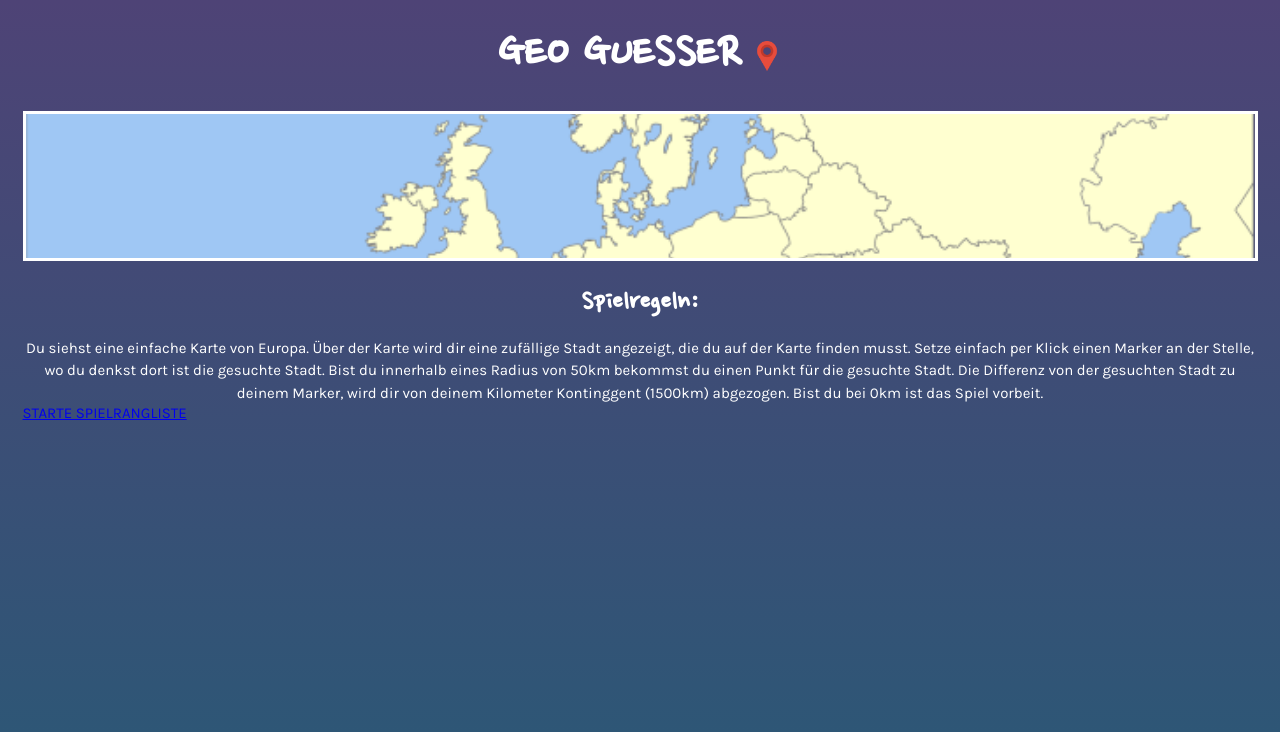
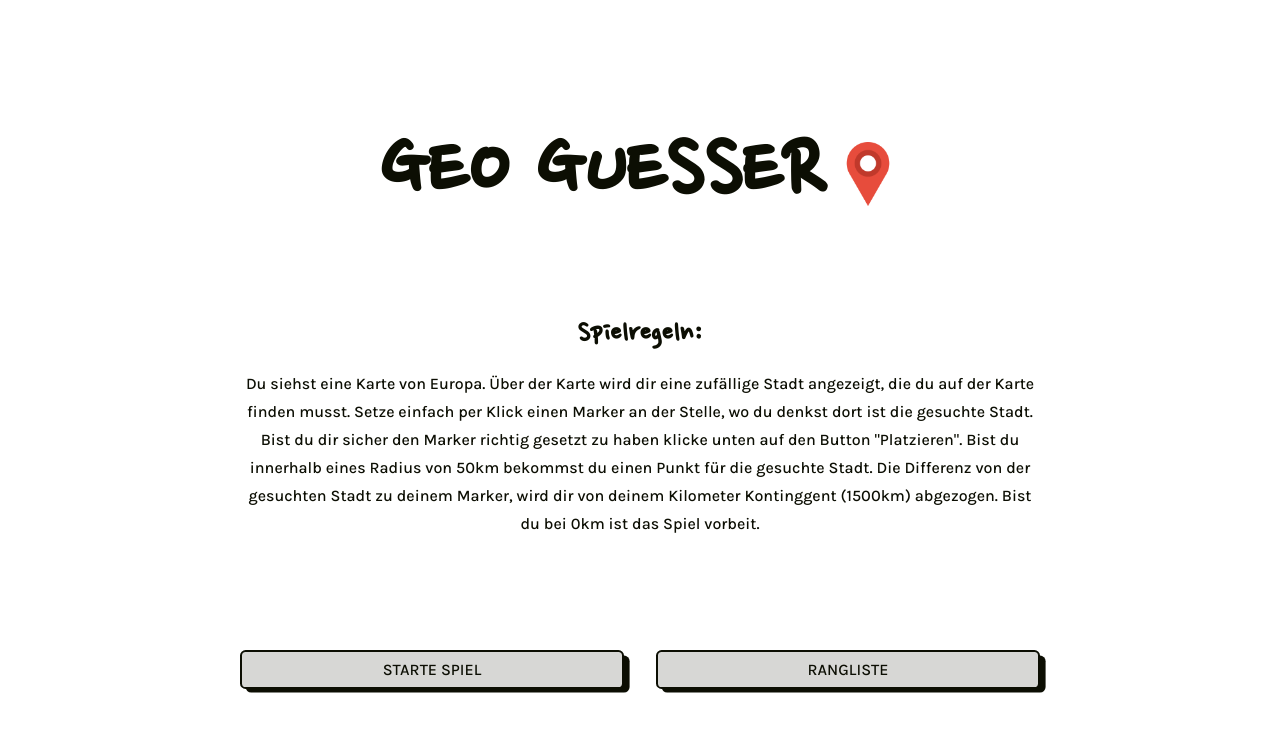
Before and after one commit to pascal-prfst/city-guesser, a React (Vite) app: page / in a window 1280 px wide. Shown: the top 732 px of the page. Built offline with nearby package versions, Linux system fonts and the light colour scheme.

Commit message:
design updates

```diff
--- a/package.json
+++ b/package.json
@@ -11,6 +11,7 @@
   "dependencies": {
     "react": "^18.2.0",
     "react-dom": "^18.2.0",
+    "react-paginate": "^8.1.5",
     "react-router": "^6.10.0",
     "react-router-dom": "^6.10.0"
   },
--- a/src/components/UIElements/Button.module.css
+++ b/src/components/UIElements/Button.module.css
@@ -0,0 +1,49 @@
+.startpage_container {
+  background-color: var(--black);
+}
+
+.button_container {
+  position: relative;
+  width: 100%;
+  height: 100%;
+}
+
+.button_shadow {
+  height: 37px;
+  width: 100%;
+  z-index: -1;
+  transform: translate(0.35rem, 0.35rem);
+  background-color: var(--black);
+  border-radius: 0.35rem;
+  transition: all 250ms;
+}
+
+.button {
+  width: 100%;
+  position: absolute;
+  top: 0;
+  left: 0;
+  padding: 0.5rem;
+  z-index: 1;
+  border: 2px solid var(--black);
+  color: var(--black);
+  background-color: var(--gray);
+  background-repeat: no-repeat;
+  font-size: 1rem;
+  font-weight: 500;
+  border-radius: 0.35rem;
+}
+
+.link {
+  text-decoration: none;
+  text-align: center;
+}
+
+.button_container:hover .button_shadow {
+  cursor: pointer;
+  transform: translate(0, 0);
+}
+
+.button_container:hover .button {
+  filter: brightness(1.03);
+}
--- a/src/components/UIElements/Button.tsx
+++ b/src/components/UIElements/Button.tsx
@@ -5,7 +5,14 @@ import { ButtonProps } from "../../../types/types";
 
 function Button({ children, to, onClick, inverted, disabled }: ButtonProps) {
   if (to) {
-    return <Link to={to}>{children}</Link>;
+    return (
+      <div className={classes.button_container}>
+        <Link className={`${classes.button} ${classes.link}`} to={to}>
+          {children}
+        </Link>
+        <div className={classes.button_shadow}></div>
+      </div>
+    );
   }
 
   return <button>{children}</button>;
--- /dev/null
+++ b/src/components/UIElements/Pagination.module.css
@@ -0,0 +1,36 @@
+.score_content {
+  display: flex;
+  flex-direction: column;
+  justify-content: space-between;
+  height: 100%;
+}
+
+.score_entry {
+  display: flex;
+  align-items: center;
+  justify-content: space-between;
+  margin-bottom: 0.75rem;
+  font-size: 1.75rem;
+}
+
+.pagination_container {
+  display: flex;
+  justify-content: center;
+  align-items: center;
+  font-size: 1.75rem;
+  gap: 1.25rem;
+}
+
+.pagination_container a:hover {
+  cursor: pointer;
+}
+
+.active_page {
+  width: 2rem;
+  height: 2rem;
+  display: grid;
+  place-content: center;
+  background-color: var(--grey);
+  color: var(--black);
+  border-radius: 50%;
+}
--- /dev/null
+++ b/src/components/UIElements/Pagination.tsx
@@ -0,0 +1,66 @@
+import ReactPaginate from "react-paginate";
+import { useState } from "react";
+
+import classes from "./Pagination.module.css";
+import { Score } from "../../../types/types";
+
+type ItemListProps = {
+  scoreData: Score[];
+};
+
+function ItemList({ scoreData }: ItemListProps) {
+  return (
+    <ul>
+      {scoreData &&
+        scoreData.map((data: Score, index: number) => {
+          return (
+            <li key={index}>
+              <div className={classes.score_entry}>
+                <p>
+                  {index + 1}. {data.name}
+                </p>
+                <p>{data.score} Städte</p>
+              </div>
+            </li>
+          );
+        })}
+    </ul>
+  );
+}
+
+type PaginationProps = {
+  itemsPerPage: number;
+  items: Score[];
+};
+
+function Pagination({ itemsPerPage, items }: PaginationProps) {
+  const [itemOffset, setItemOffset] = useState(0);
+
+  const endOffset = itemOffset + itemsPerPage;
+  const currentItems = items.slice(itemOffset, endOffset);
+  const pageCount = Math.ceil(items.length / itemsPerPage);
+
+  function handlePageClick(event: any): void {
+    const newOffset = (event.selected * itemsPerPage) % items.length;
+    setItemOffset(newOffset);
+  }
+
+  return (
+    <div className={classes.score_content}>
+      <ItemList scoreData={currentItems} />
+      <ReactPaginate
+        breakLabel="..."
+        nextLabel=">>"
+        onPageChange={handlePageClick}
+        pageRangeDisplayed={1}
+        marginPagesDisplayed={1}
+        pageCount={pageCount}
+        previousLabel="<<"
+        className={classes.pagination_container}
+        activeClassName={classes.active_page}
+      />
+    </div>
+  );
+}
+
+export default Pagination;
--- a/src/global.css
+++ b/src/global.css
@@ -9,29 +9,49 @@
 
 html {
   font-size: 15px;
+  height: 100dvh;
+}
+
+#root {
   height: 100%;
 }
 
 :root {
   --white: #fff;
   --nanum: "Nanum Pen Script";
-  --blue: rgb(43, 88, 118);
+  --black: #0c0e03;
+  --gray: #d7d7d5;
 }
 
 body {
-  padding: 1.5rem;
-  color: var(--white);
-  background-size: cover;
-  background-repeat: no-repeat;
-  background: rgb(43, 88, 118);
-  background: linear-gradient(0deg, rgba(43, 88, 118, 1) 0%, rgba(78, 67, 118, 1) 100%);
+  height: 100dvh;
+  padding: 3rem 1.5rem;
+  color: var(--black);
+  background-color: var(--white);
 }
 
 p {
-  line-height: 1.5rem;
+  line-height: 1.6rem;
+  font-weight: 500;
+}
+
+h1,
+h2,
+h3 {
+  font-family: var(--nanum);
 }
 
 img {
   display: block;
   max-width: 100%;
 }
+
+@media (min-width: 768px) {
+  html {
+    font-size: 16px;
+  }
+
+  p {
+    line-height: 1.75rem;
+  }
+}
--- a/src/pages/ScorePage.module.css
+++ b/src/pages/ScorePage.module.css
@@ -0,0 +1,23 @@
+.scorepage_container {
+  text-align: center;
+  display: flex;
+  flex-direction: column;
+  height: 100%;
+}
+
+.scorepage_container h1 {
+  font-size: 3.75rem;
+}
+
+.scoreboard {
+  margin: 4rem 1rem 0rem;
+  height: 100%;
+}
+
+.scoreboard ul {
+  list-style: none;
+}
+
+.actions_container {
+  margin-top: 2rem;
+}
--- a/src/pages/ScorePage.tsx
+++ b/src/pages/ScorePage.tsx
@@ -1,5 +1,38 @@
+import { useState, useEffect } from "react";
+
+import classes from "./ScorePage.module.css";
+import Button from "../components/UIElements/Button";
+import Pagination from "../components/UIElements/Pagination";
+
 function ScorePage() {
-  return <h1>Hi mom!</h1>;
+  const [score, setScore] = useState([]);
+  const [isLoading, setIsLoading] = useState(true);
+
+  useEffect(() => {
+    async function getScoreData() {
+      try {
+        const response = await fetch("https://geo-game.vercel.app/api/score");
+        const data = await response.json();
+        setScore(data.score);
+        setIsLoading(false);
+      } catch (err) {
+        console.log(err);
+      }
+    }
+    getScoreData();
+  }, []);
+
+  return (
+    <section className={classes.scorepage_container}>
+      <h1>Rangliste</h1>
+      <div className={classes.scoreboard}>
+        <Pagination itemsPerPage={7} items={score} />
+      </div>
+      <div className={classes.actions_container}>
+        <Button to="/game">NEUES SPIEL</Button>
+      </div>
+    </section>
+  );
 }
 
 export default ScorePage;
--- a/src/pages/StartPage.module.css
+++ b/src/pages/StartPage.module.css
@@ -1,4 +1,7 @@
 .startpage_container {
+  min-height: 100%;
+  display: flex;
+  flex-direction: column;
 }
 
 .headline_container {
@@ -6,33 +9,21 @@
   justify-content: center;
   align-items: center;
   gap: 0.75rem;
-  margin-bottom: 1.5rem;
+  margin-bottom: 2rem;
 }
 
 .headline_container h1 {
   font-family: var(--nanum);
-  font-size: 3.5rem;
+  font-size: 3.75rem;
 }
 
 .headline_container img {
-  width: 2rem;
-}
-
-.image_container {
-  width: 100%;
-  height: 10rem;
-  border: 0.25rem solid var(--white);
-  margin-bottom: 1.5rem;
-}
-
-.image_container img {
-  width: 100%;
-  height: 100%;
-  object-fit: cover;
+  width: 2.5rem;
 }
 
 .rules_container {
   text-align: center;
+  margin-bottom: 2rem;
 }
 
 .rules_container h2 {
@@ -45,4 +36,32 @@
   display: flex;
   justify-content: center;
   align-items: center;
+  height: 100%;
+  gap: 2rem;
+  margin-top: auto;
 }
+
+@media (min-width: 768px) {
+  .startpage_container {
+    max-width: 50rem;
+    margin: 0 auto;
+    display: grid;
+    place-content: center;
+  }
+
+  .headline_container {
+    margin-bottom: 5rem;
+  }
+
+  .headline_container h1 {
+    font-size: 6rem;
+  }
+
+  .headline_container img {
+    width: 4rem;
+  }
+
+  .actions_container {
+    margin-top: 5rem;
+  }
+}
--- a/src/pages/StartPage.tsx
+++ b/src/pages/StartPage.tsx
@@ -8,21 +8,19 @@ function StartPage() {
         <h1>GEO GUESSER</h1>
         <img src="images/marker.png" alt="marker-icon" />
       </div>
-      <div className={classes.image_container}>
-        <img src="images/europe.png" alt="europe-map" />
-      </div>
       <div className={classes.rules_container}>
         <h2>Spielregeln:</h2>
         <p>
-          Du siehst eine einfache Karte von Europa. Über der Karte wird dir eine zufällige Stadt
-          angezeigt, die du auf der Karte finden musst. Setze einfach per Klick einen Marker an der
-          Stelle, wo du denkst dort ist die gesuchte Stadt. Bist du innerhalb eines Radius von 50km
+          Du siehst eine Karte von Europa. Über der Karte wird dir eine zufällige Stadt angezeigt,
+          die du auf der Karte finden musst. Setze einfach per Klick einen Marker an der Stelle, wo
+          du denkst dort ist die gesuchte Stadt. Bist du dir sicher den Marker richtig gesetzt zu
+          haben klicke unten auf den Button "Platzieren". Bist du innerhalb eines Radius von 50km
           bekommst du einen Punkt für die gesuchte Stadt. Die Differenz von der gesuchten Stadt zu
           deinem Marker, wird dir von deinem Kilometer Kontinggent (1500km) abgezogen. Bist du bei
           0km ist das Spiel vorbeit.
         </p>
       </div>
-      <div className="actions_container">
+      <div className={classes.actions_container}>
         <Button to="/game">STARTE SPIEL</Button>
         <Button to="/score">RANGLISTE</Button>
       </div>
--- a/types/types.tsx
+++ b/types/types.tsx
@@ -7,3 +7,8 @@ export type ButtonProps = {
   type?: string;
   disabled?: boolean;
 };
+
+export type Score = {
+  name: string;
+  score: number;
+};
```
Also changed, not shown: 1 other file (tests, documents, lock files or other folders).
